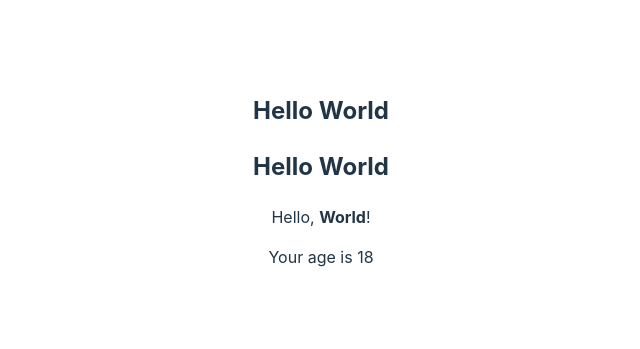
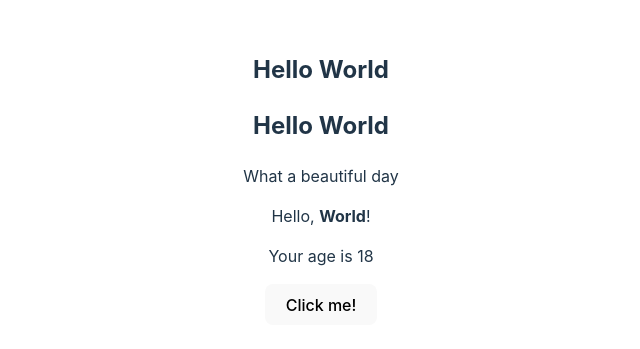
Before and after one commit to ThibDaniel/jsx, a React (Vite) app in the folder daniel/: page / in a window 1280 px wide. Shown: the part 221-570 px from the top of the page, without its empty margins (319-959 px from the left). Built offline with nearby package versions, Linux system fonts and the light colour scheme.

Commit message:
Update App.jsx

```diff
--- a/daniel/src/App.jsx
+++ b/daniel/src/App.jsx
@@ -1,7 +1,10 @@
 import { useState } from 'react'
 import './App.css'
 import { HelloWorld } from './HelloWorld'
+import{Message} from './Message'
 import { Welcome } from './Welcome'
+import { Clock } from './Clock'
+
 
 
 function App() {
@@ -11,7 +14,11 @@ function App() {
     <>
       <HelloWorld/>
       <HelloWorld/>
+      <Message></Message>
       <Welcome name={<strong>World</strong>} age= "18"/>
+      <Clock></Clock>
+
+
     </>
   )
 }
```
